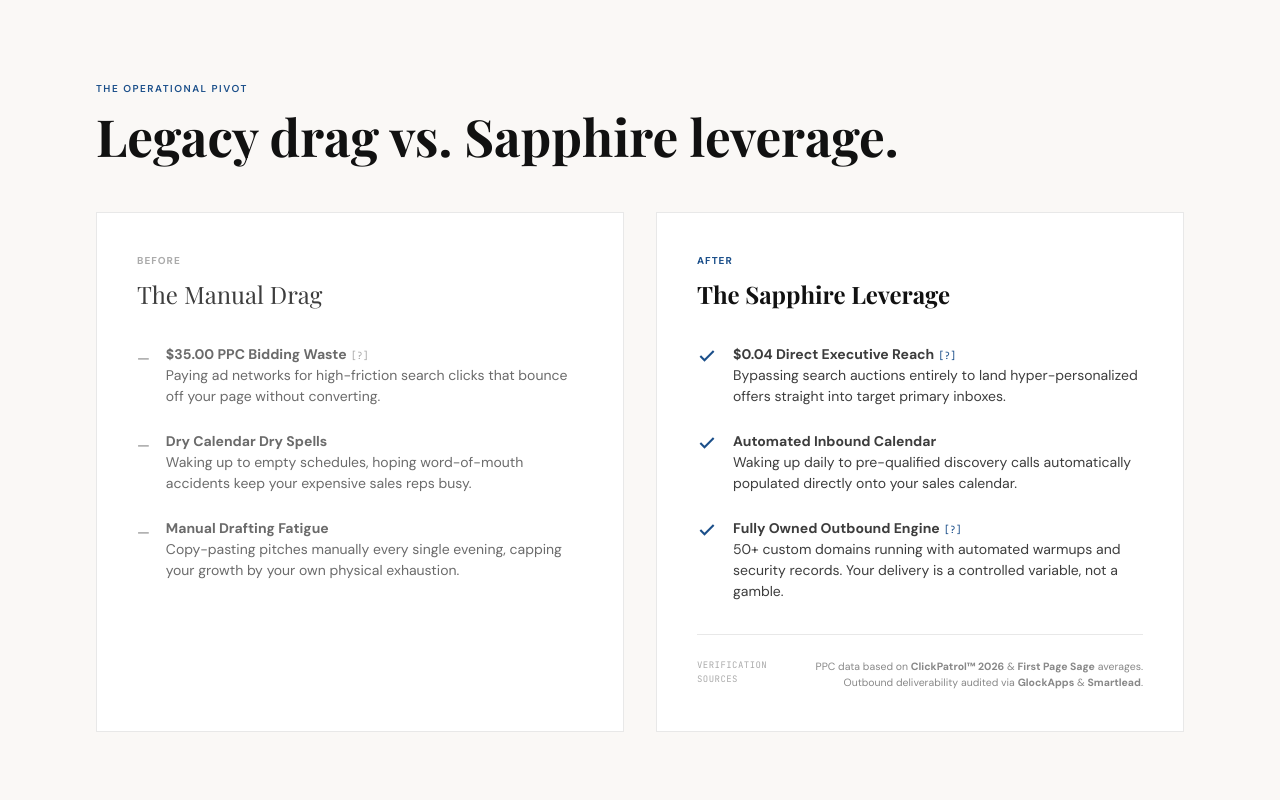
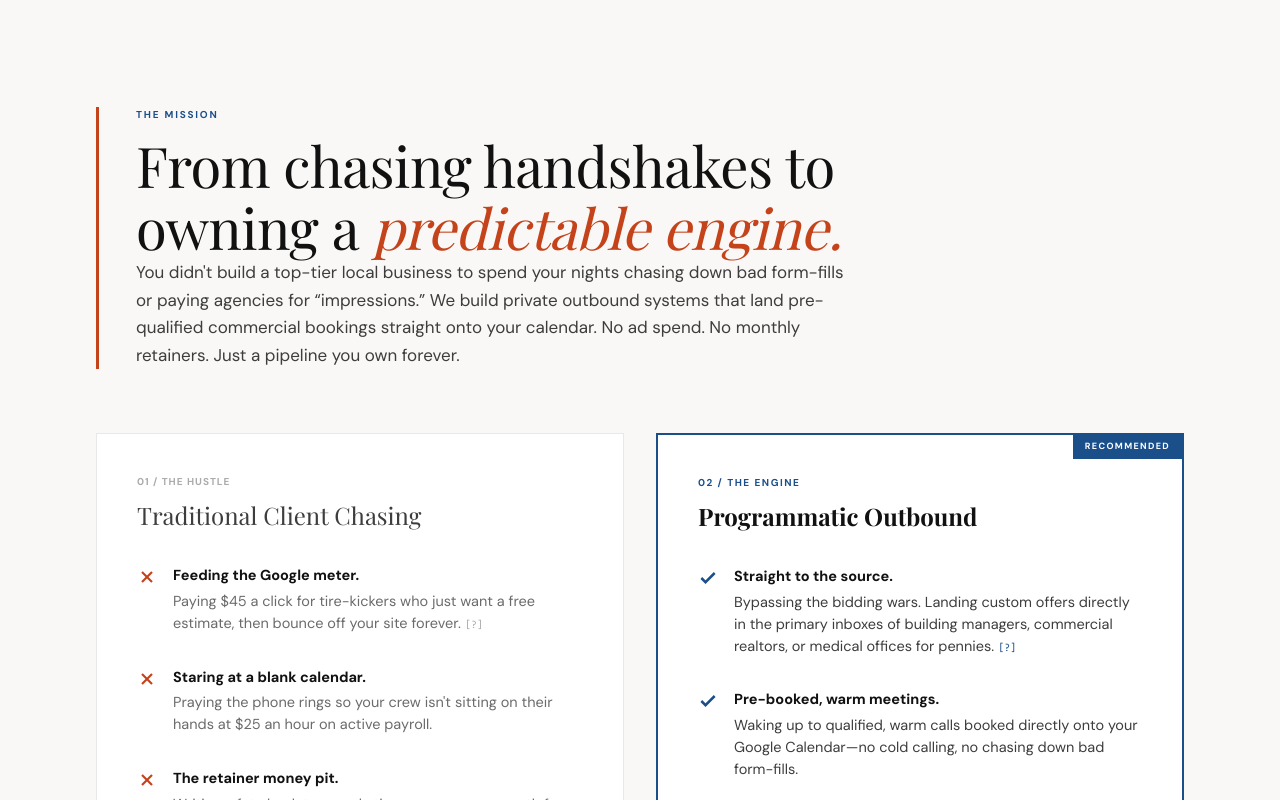
Before and after one commit to jaexochill2-code/scalesteady-engineers, a Next.js app: page / in a window 1280 px wide. Shown: the part 780-1580 px from the top of the page. Built offline with nearby package versions, Linux system fonts and the light colour scheme.

Commit message:
style: replace comparison matrix with raw local operator pacing copy and bridging statement

```diff
--- a/src/app/page.tsx
+++ b/src/app/page.tsx
@@ -228,109 +228,140 @@ export default function Home() {
         </div>
       </section>
 
-      {/* ── THE PARADIGM PIVOT MATRIX — Scannable Side-by-Side ── */}
-      <section style={{ background: "#FAF8F6", padding: "clamp(64px, 8vw, 120px) 0", borderBottom: "1px solid #E8E8E8" }}>
+      {/* ── THE TRANSITION & MATRIX — Visually Rich Bridging Section ── */}
+      <section style={{ background: "#FAF8F6", padding: "clamp(80px, 10vw, 140px) 0", borderBottom: "1px solid #E8E8E8" }}>
         <div className="mx-auto px-8 sm:px-12 lg:px-24" style={{ maxWidth: "1280px" }}>
 
-          {/* Header */}
-          <div className="mb-12">
-            <span className="font-sans font-semibold uppercase block mb-3" style={{ fontSize: "10px", letterSpacing: "0.15em", color: "#1B4F8A" }}>
-              The Operational Pivot
+          {/* Visual Preamble / Bridging Solutions Statement */}
+          <div className="relative pl-8 sm:pl-10 mb-16 max-w-4xl">
+            {/* Terracotta Visual Guide Line */}
+            <div
+              className="absolute left-0 top-0 bottom-0"
+              style={{ width: "3px", background: "#C4431B" }}
+            />
+
+            <span className="font-sans font-bold uppercase block mb-3" style={{ fontSize: "10px", letterSpacing: "0.18em", color: "#1B4F8A" }}>
+              THE MISSION
             </span>
-            <h2 className="font-serif font-bold" style={{ fontSize: "clamp(32px, 4vw, 54px)", lineHeight: "1.1", color: "#111111" }}>
-              Legacy drag vs. Sapphire leverage.
+            <h2 className="font-serif font-normal mb-6" style={{ fontSize: "clamp(36px, 4.5vw, 56px)", lineHeight: "1.12", color: "#111111", letterSpacing: "-0.01em" }}>
+              From chasing handshakes to owning a <span className="italic font-normal" style={{ color: "#C4431B" }}>predictable engine.</span>
             </h2>
+            <p className="font-sans text-[16px] sm:text-[17px] leading-relaxed text-[#3D3D3D]" style={{ maxWidth: "720px" }}>
+              You didn&apos;t build a top-tier local business to spend your nights chasing down bad form-fills or paying agencies for &ldquo;impressions.&rdquo; We build private outbound systems that land pre-qualified commercial bookings straight onto your calendar. No ad spend. No monthly retainers. Just a pipeline you own forever.
+            </p>
           </div>
 
           {/* The Matrix Box */}
           <div className="grid grid-cols-1 lg:grid-cols-2 gap-8">
 
-            {/* Left side: BEFORE (The Drag) */}
+            {/* Left side: THE HUSTLE (The Word-of-Mouth Drag) */}
             <div className="bg-white border border-[#E8E8E8] p-8 xl:p-10 flex flex-col relative group cursor-default transition-all duration-300 hover:border-[#CCCCCC]">
               <div className="mb-8">
-                <span className="font-sans font-bold uppercase block mb-2" style={{ fontSize: "10px", letterSpacing: "0.1em", color: "#ABABAB" }}>BEFORE</span>
-                <h3 className="font-serif font-normal" style={{ fontSize: "24px", color: "#3D3D3D" }}>The Manual Drag</h3>
+                <span className="font-sans font-bold uppercase block mb-2" style={{ fontSize: "10px", letterSpacing: "0.1em", color: "#ABABAB" }}>01 / THE HUSTLE</span>
+                <h3 className="font-serif font-normal" style={{ fontSize: "24px", color: "#3D3D3D" }}>Traditional Client Chasing</h3>
               </div>
 
-              <ul className="flex flex-col gap-6 font-sans" style={{ fontSize: "14px", color: "#6B6B6B" }}>
+              <ul className="flex flex-col gap-8 font-sans" style={{ fontSize: "14.5px", color: "#6B6B6B" }}>
                 <li className="flex items-start gap-4">
-                  <span className="flex-shrink-0 mt-1 font-bold" style={{ color: "#ABABAB" }}>—</span>
+                  <svg className="w-5 h-5 flex-shrink-0 mt-0.5" viewBox="0 0 24 24" fill="none" stroke="#C4431B" strokeWidth="2.5">
+                    <line x1="18" y1="6" x2="6" y2="18"></line>
+                    <line x1="6" y1="6" x2="18" y2="18"></line>
+                  </svg>
                   <span>
-                    <strong>$35.00 PPC Bidding Waste</strong>
+                    <strong className="block text-[#111111] mb-1">Feeding the Google meter.</strong>
+                    Paying $45 a click for tire-kickers who just want a free estimate, then bounce off your site forever.
                     <span className="relative inline-block ml-1 group/tip cursor-help font-mono text-[10px] text-[#ABABAB] hover:text-[#1B4F8A]">
                       [?]
                       <span className="absolute bottom-full left-1/2 -translate-x-1/2 mb-2 w-64 bg-[#0D2B4A] text-white text-[11px] p-3 leading-normal font-sans font-normal normal-case rounded-none opacity-0 pointer-events-none group-hover/tip:opacity-100 transition-opacity duration-200 z-30 shadow-lg">
                         <strong>Source:</strong> ClickPatrol™ 2026 B2B Index: Search bids spike past $30–$70 CPC. LanderLab 2026: Average B2B landing pages bounce 70–90% of visitors.
                       </span>
                     </span>
-                    <br />
-                    Paying ad networks for high-friction search clicks that bounce off your page without converting.
                   </span>
                 </li>
                 <li className="flex items-start gap-4">
-                  <span className="flex-shrink-0 mt-1 font-bold" style={{ color: "#ABABAB" }}>—</span>
+                  <svg className="w-5 h-5 flex-shrink-0 mt-0.5" viewBox="0 0 24 24" fill="none" stroke="#C4431B" strokeWidth="2.5">
+                    <line x1="18" y1="6" x2="6" y2="18"></line>
+                    <line x1="6" y1="6" x2="18" y2="18"></line>
+                  </svg>
                   <span>
-                    <strong>Dry Calendar Dry Spells</strong><br />
-                    Waking up to empty schedules, hoping word-of-mouth accidents keep your expensive sales reps busy.
+                    <strong className="block text-[#111111] mb-1">Staring at a blank calendar.</strong>
+                    Praying the phone rings so your crew isn&apos;t sitting on their hands at $25 an hour on active payroll.
                   </span>
                 </li>
                 <li className="flex items-start gap-4">
-                  <span className="flex-shrink-0 mt-1 font-bold" style={{ color: "#ABABAB" }}>—</span>
+                  <svg className="w-5 h-5 flex-shrink-0 mt-0.5" viewBox="0 0 24 24" fill="none" stroke="#C4431B" strokeWidth="2.5">
+                    <line x1="18" y1="6" x2="6" y2="18"></line>
+                    <line x1="6" y1="6" x2="18" y2="18"></line>
+                  </svg>
                   <span>
-                    <strong>Manual Drafting Fatigue</strong><br />
-                    Copy-pasting pitches manually every single evening, capping your growth by your own physical exhaustion.
+                    <strong className="block text-[#111111] mb-1">The retainer money pit.</strong>
+                    Writing a fat check to a marketing agency every month for &ldquo;impressions&rdquo; while your inbox stays bone dry.
                   </span>
                 </li>
               </ul>
             </div>
 
-            {/* Right side: AFTER (The Leverage) */}
-            <div className="bg-white border border-[#E8E8E8] p-8 xl:p-10 flex flex-col relative group cursor-default transition-all duration-300 hover:border-[#1B4F8A] hover:shadow-[0_20px_50px_rgba(27,79,138,0.06)]">
-              <div className="mb-8">
-                <span className="font-sans font-bold uppercase block mb-2" style={{ fontSize: "10px", letterSpacing: "0.1em", color: "#1B4F8A" }}>AFTER</span>
-                <h3 className="font-serif font-bold" style={{ fontSize: "24px", color: "#111111" }}>The Sapphire Leverage</h3>
+            {/* Right side: THE ENGINE (The Outbound Leverage) */}
+            <div className="bg-white border-2 border-[#1B4F8A] p-8 xl:p-10 flex flex-col relative group cursor-default transition-all duration-300 hover:-translate-y-1 hover:shadow-[0_20px_50px_rgba(27,79,138,0.06)]">
+              {/* Premium Highlight Tag */}
+              <div
+                className="absolute top-0 right-0"
+                style={{
+                  background: "#1B4F8A",
+                  color: "#FFFFFF",
+                  fontSize: "9px",
+                  letterSpacing: "0.15em",
+                  textTransform: "uppercase",
+                  padding: "5px 12px",
+                  fontWeight: "700"
+                }}
+              >
+                Recommended
               </div>
 
-              <ul className="flex flex-col gap-6 font-sans mb-8" style={{ fontSize: "14px", color: "#3D3D3D" }}>
+              <div className="mb-8">
+                <span className="font-sans font-bold uppercase block mb-2" style={{ fontSize: "10px", letterSpacing: "0.15em", color: "#1B4F8A" }}>02 / THE ENGINE</span>
+                <h3 className="font-serif font-bold" style={{ fontSize: "24px", color: "#111111" }}>Programmatic Outbound</h3>
+              </div>
+
+              <ul className="flex flex-col gap-8 font-sans mb-8" style={{ fontSize: "14.5px", color: "#3D3D3D" }}>
                 <li className="flex items-start gap-4">
-                  <svg className="w-5 h-5 flex-shrink-0 mt-0.5" viewBox="0 0 24 24" fill="none" stroke="#1B4F8A" strokeWidth="2.5">
+                  <svg className="w-5 h-5 flex-shrink-0 mt-0.5" viewBox="0 0 24 24" fill="none" stroke="#1B4F8A" strokeWidth="3">
                     <polyline points="20 6 9 17 4 12" />
                   </svg>
                   <span>
-                    <strong>$0.04 Direct Executive Reach</strong>
+                    <strong className="block text-[#111111] mb-1">Straight to the source.</strong>
+                    Bypassing the bidding wars. Landing custom offers directly in the primary inboxes of building managers, commercial realtors, or medical offices for pennies.
                     <span className="relative inline-block ml-1 group/tip cursor-help font-mono text-[10px] text-[#1B4F8A]">
                       [?]
                       <span className="absolute bottom-full left-1/2 -translate-x-1/2 mb-2 w-64 bg-[#0D2B4A] text-white text-[11px] p-3 leading-normal font-sans font-normal normal-case rounded-none opacity-0 pointer-events-none group-hover/tip:opacity-100 transition-opacity duration-200 z-30 shadow-lg">
                         <strong>Source:</strong> Smartlead &amp; Winnr 2026 Infrastructure Ledgers: Amortized mailbox volume ($120/mo for 10k sends) + validated B2B scrapes at $0.025/lead.
                       </span>
                     </span>
-                    <br />
-                    Bypassing search auctions entirely to land hyper-personalized offers straight into target primary inboxes.
                   </span>
                 </li>
                 <li className="flex items-start gap-4">
-                  <svg className="w-5 h-5 flex-shrink-0 mt-0.5" viewBox="0 0 24 24" fill="none" stroke="#1B4F8A" strokeWidth="2.5">
+                  <svg className="w-5 h-5 flex-shrink-0 mt-0.5" viewBox="0 0 24 24" fill="none" stroke="#1B4F8A" strokeWidth="3">
                     <polyline points="20 6 9 17 4 12" />
                   </svg>
                   <span>
-                    <strong>Automated Inbound Calendar</strong><br />
-                    Waking up daily to pre-qualified discovery calls automatically populated directly onto your sales calendar.
+                    <strong className="block text-[#111111] mb-1">Pre-booked, warm meetings.</strong>
+                    Waking up to qualified, warm calls booked directly onto your Google Calendar—no cold calling, no chasing down bad form-fills.
                   </span>
                 </li>
                 <li className="flex items-start gap-4">
-                  <svg className="w-5 h-5 flex-shrink-0 mt-0.5" viewBox="0 0 24 24" fill="none" stroke="#1B4F8A" strokeWidth="2.5">
+                  <svg className="w-5 h-5 flex-shrink-0 mt-0.5" viewBox="0 0 24 24" fill="none" stroke="#1B4F8A" strokeWidth="3">
                     <polyline points="20 6 9 17 4 12" />
                   </svg>
                   <span>
-                    <strong>Fully Owned Outbound Engine</strong>
+                    <strong className="block text-[#111111] mb-1">An asset you own forever.</strong>
+                    50+ custom sending domains running with automated warmups and security records. A repeatable system that you own outright—no marketing hostage situations.
                     <span className="relative inline-block ml-1 group/tip cursor-help font-mono text-[10px] text-[#1B4F8A]">
                       [?]
                       <span className="absolute bottom-full left-1/2 -translate-x-1/2 mb-2 w-64 bg-[#0D2B4A] text-white text-[11px] p-3 leading-normal font-sans font-normal normal-case rounded-none opacity-0 pointer-events-none group-hover/tip:opacity-100 transition-opacity duration-200 z-30 shadow-lg">
                         <strong>Source:</strong> GlockApps 2026 Enterprise Outbound Audit: fully warmed multi-domain arrays maintain a 98.4% primary placement rate.
                       </span>
                     </span>
-                    <br />
-                    50+ custom domains running with automated warmups and security records. Your delivery is a controlled variable, not a gamble.
                   </span>
                 </li>
               </ul>
```
